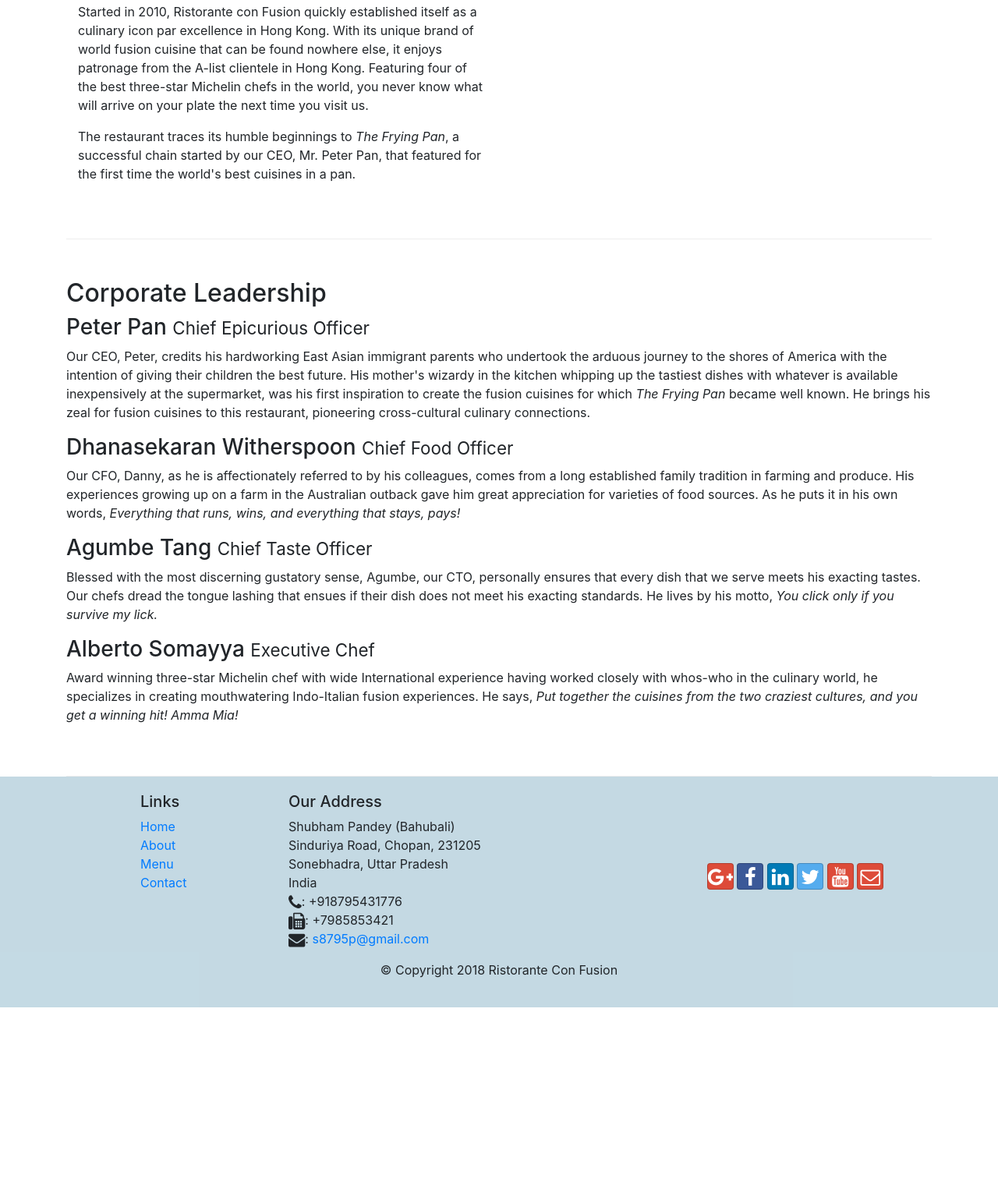
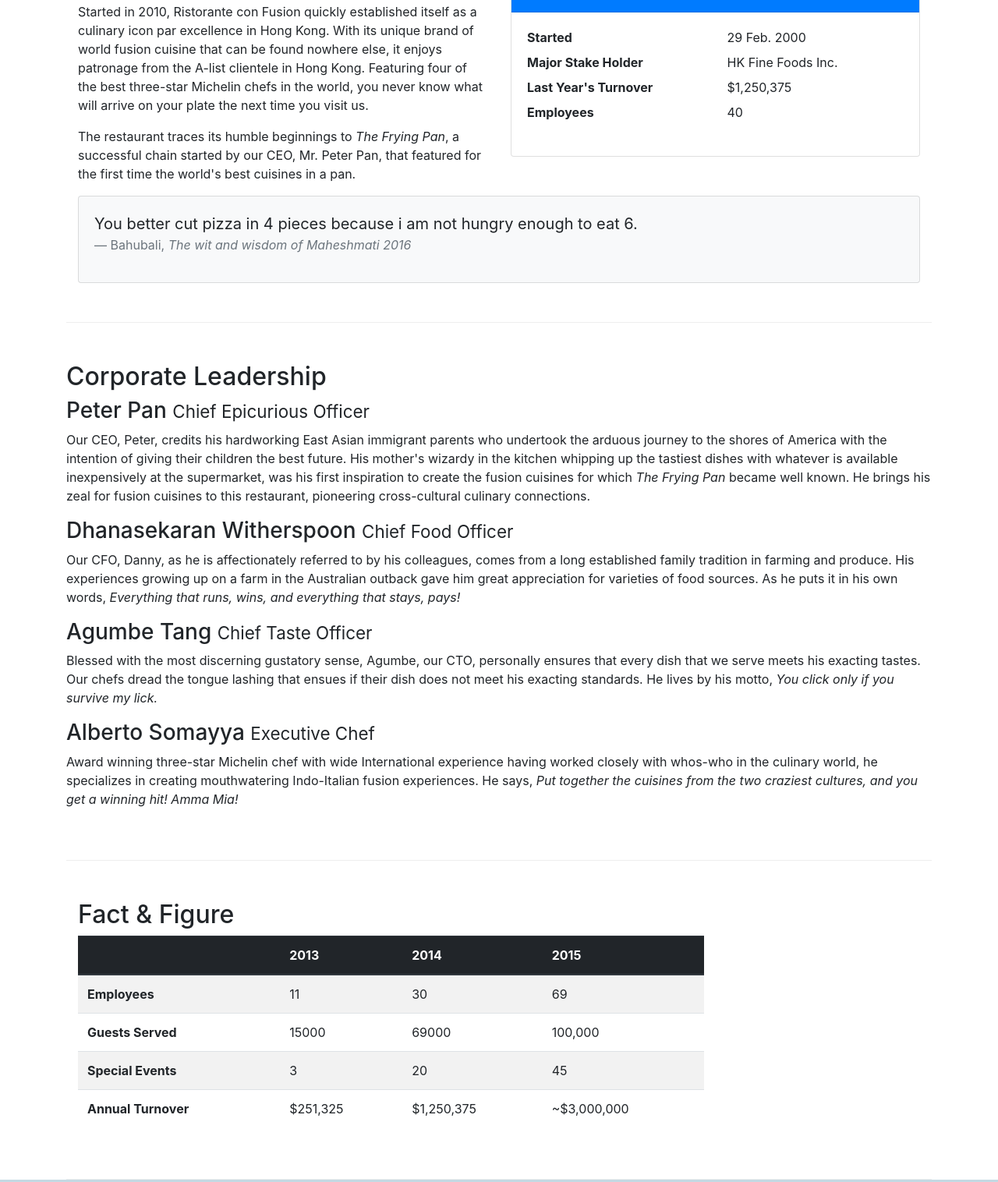
Before and after one commit to saumy0010/restaurant, a website: page aboutus.html in a window 1280 px wide. Shown: the part 558-2074 px from the top of the page at 78% size. Before the commit the page ends 1850 px from the top, so only its background shows below. Drawn offline with nearby package versions, Linux system fonts and the light colour scheme.

Commit message:
tables and cards

```diff
--- a/aboutus.html
+++ b/aboutus.html
@@ -68,7 +68,34 @@
                 <p>Started in 2010, Ristorante con Fusion quickly established itself as a culinary icon par excellence in Hong Kong. With its unique brand of world fusion cuisine that can be found nowhere else, it enjoys patronage from the A-list clientele in Hong Kong.  Featuring four of the best three-star Michelin chefs in the world, you never know what will arrive on your plate the next time you visit us.</p>
                 <p>The restaurant traces its humble beginnings to <em>The Frying Pan</em>, a successful chain started by our CEO, Mr. Peter Pan, that featured for the first time the world's best cuisines in a pan.</p>
             </div>
-            <div>
+            <div class="col-sm">
+                <div class="card">
+                    <h3 class="card-header bg-primary text-white">Fact At a Glance</h3>
+                    <div class="card-body">
+                        <dl class="row">
+                            <dt class="col-6">Started</dt>
+                            <dd class="col-6">29 Feb. 2000</dd>
+                            <dt class="col-6">Major Stake Holder</dt>
+                            <dd class="col-6">HK Fine Foods Inc.</dd>
+                            <dt class="col-6">Last Year's Turnover</dt>
+                            <dd class="col-6">$1,250,375</dd>
+                            <dt class="col-6">Employees</dt>
+                            <dd class="col-6">40</dd>
+                        </dl>
+                    </div>
+                </div>
+            </div>
+            <div class="col-12">
+                <div class="card card-body bg-light">
+                <blockquote class="blockquote">
+                    <p class="mb-0">You better cut pizza in 4 pieces because i am not
+                        hungry enough to eat 6.
+                    </p>
+                    <footer class="blockquote-footer">Bahubali,
+                        <cite class="Source Tittel">The wit and wisdom of Maheshmati 2016</cite>
+                    </footer>
+                </blockquote>
+                </div>
             </div>
         </div>
 
@@ -84,6 +111,52 @@
                 <h3>Alberto Somayya <small>Executive Chef</small></h3>
                 <p class="d-none d-sm-block">Award winning three-star Michelin chef with wide International experience having worked closely with whos-who in the culinary world, he specializes in creating mouthwatering Indo-Italian fusion experiences. He says, <em>Put together the cuisines from the two craziest cultures, and you get a winning hit! Amma Mia!</em></p>
             </div>
+       </div>
+       <div class="row row-content">
+           <div class="col-12 col-sm-9">
+               <h2>Fact &amp; Figure</h2>
+               <div class="table-responsive">
+                <table class="table table-striped">
+                    <thead class="thead-dark">
+                        <tr>
+                            <th>&nbsp;</th>
+                            <th>2013</th>
+                            <th>2014</th>
+                            <th>2015</th>
+                        </tr>
+                    </thead>
+                    <tbody>
+                        <tr>
+                            <th>Employees</th>
+                            <td>11</td>
+                            <td>30</td>
+                            <td>69</td>
+                        </tr>
+                        <tr>
+                            <th>Guests Served</th>
+                            <td>15000</td>
+                            <td>69000</td>
+                            <td>100,000</td>
+                        </tr>
+                        <tr>
+                            <th>Special Events</th>
+                            <td>3</td>
+                            <td>20</td>
+                            <td>45</td>
+                        </tr>
+                        <tr>
+                            <th>Annual Turnover</th>
+                            <td>$251,325</td>
+                            <td>$1,250,375</td>
+                            <td>~$3,000,000</td>
+                        </tr>
+                    </tbody>
+                </table>
+            </div>
+           </div>
+           <div class="col-12 col-sm-3">
+
+           </div>
        </div>
 
     </div>
```
Also changed, not shown: 1 other file.
